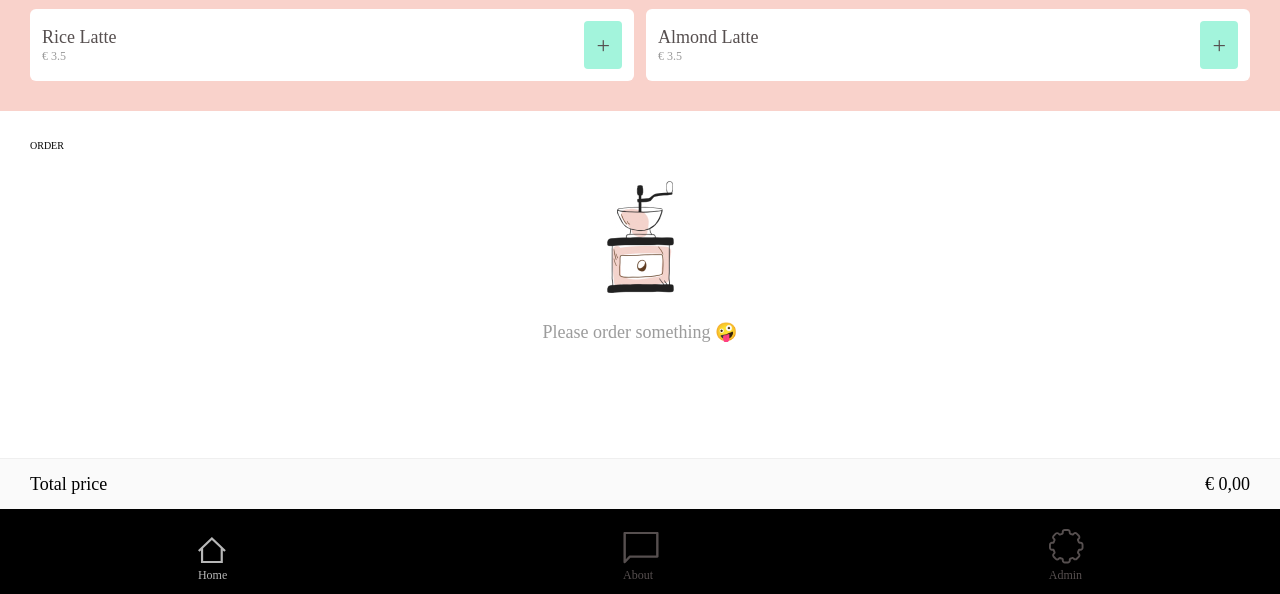
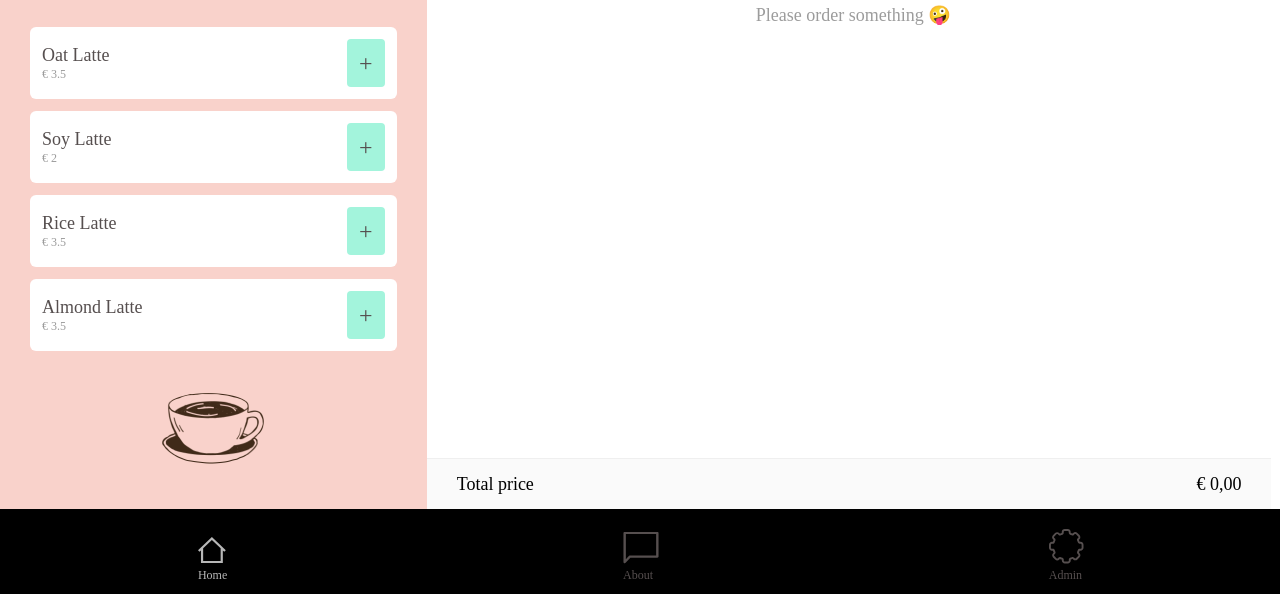
Before and after one commit to StijnHellem/herhalingsoefening, a website built with webpack: page src/index.html in a window 1280 px wide. Shown: the part 206-800 px from the top of the page. Built offline with nearby package versions, Linux system fonts and the light colour scheme; some packages are replaced by stand-ins of ours.

Commit message:
added first breakpoint at 828px

```diff
--- a/src/css/order.css
+++ b/src/css/order.css
@@ -42,5 +42,4 @@
 
 .order__wrapper {
   position: relative;
-
 }
--- a/src/style.css
+++ b/src/style.css
@@ -57,3 +57,41 @@ body {
   font-size: var(--fontSizeRegular);
   color: var(--colorGreyDark);
 }
+
+@media (width >= 828px) {
+
+  .layout {
+    display: grid;
+    grid-template-columns: 1fr 2fr;
+    height: 100vh;
+    overflow-y: hidden;
+  }
+
+  .prices {
+    grid-column: 1 / span 1;
+  }
+
+  .content {
+    grid-column: 2 / span 1;
+    grid-row: 1 / 3;
+  }
+
+  .prices__list {
+    display: grid;
+    grid-template-columns: 1fr;
+  }
+
+  .total {
+    width: 66%;
+  }
+
+  header {
+    margin-bottom: -5rem;
+
+  }
+
+  header img {
+    position: absolute;
+    bottom: 10rem;
+  }
+}
```
